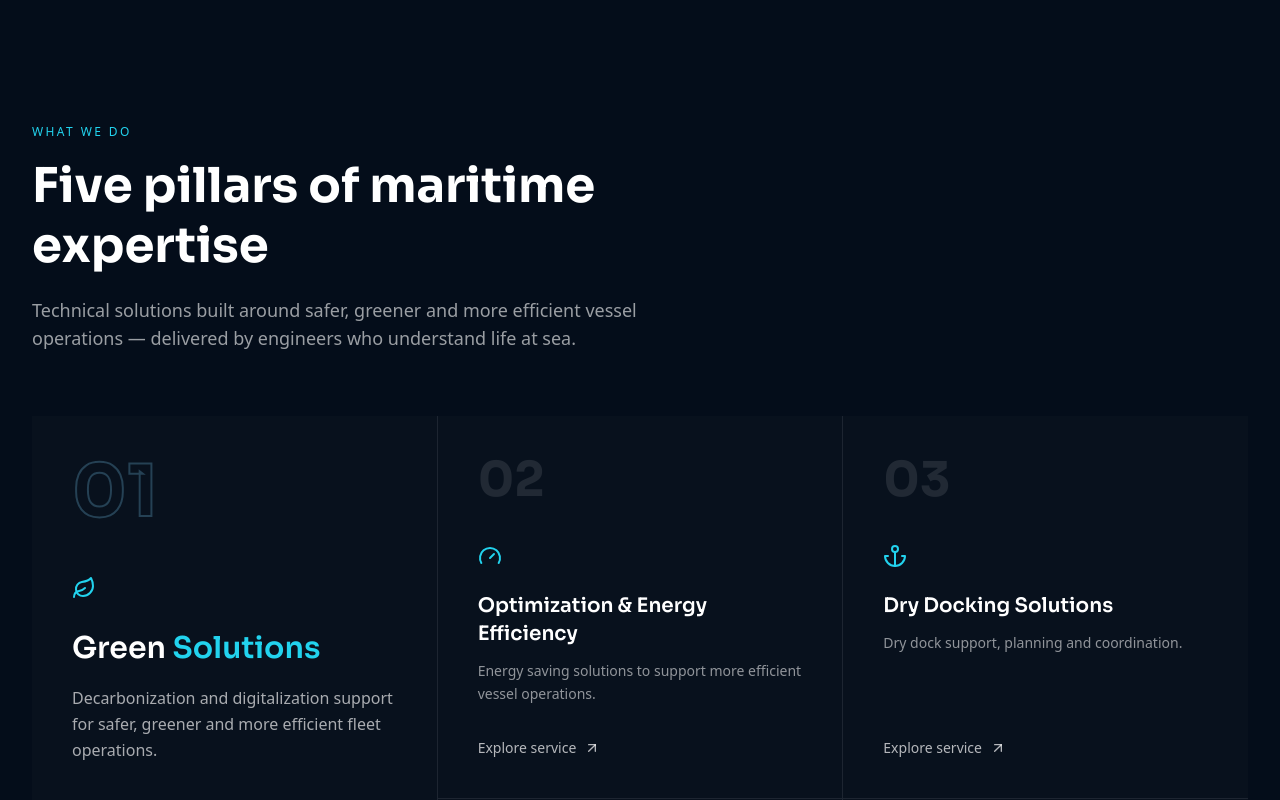
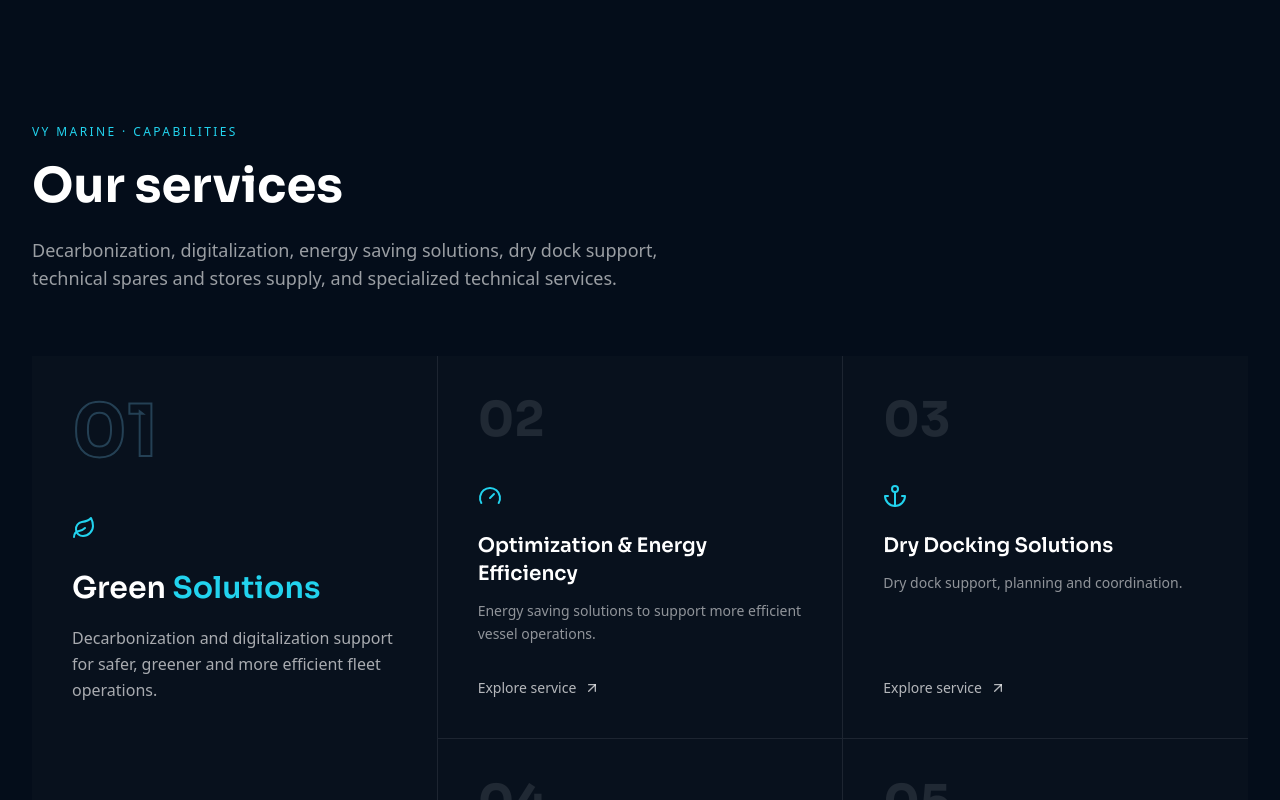
Before and after one commit to obeyyyy/marine_website, a Next.js app: page / in a window 1280 px wide. Shown: the part 1140-1940 px from the top of the page. Built offline with nearby package versions, Linux system fonts and the light colour scheme.

Commit message:
Clarify homepage services section

```diff
--- a/src/components/Services.tsx
+++ b/src/components/Services.tsx
@@ -46,21 +46,21 @@ export default function Services() {
       <div className="relative max-w-7xl mx-auto px-4 sm:px-6 lg:px-8">
         {/* Heading */}
         <motion.div
-          initial={{ opacity: 0, y: 30 }}
-          whileInView={{ opacity: 1, y: 0 }}
+          initial={{ opacity: 0, y: 24, filter: 'blur(12px)' }}
+          whileInView={{ opacity: 1, y: 0, filter: 'blur(0px)' }}
           viewport={{ once: true, margin: '-80px' }}
-          transition={{ duration: 0.7, ease: [0.16, 1, 0.3, 1] }}
+          transition={{ duration: 0.9, ease: [0.16, 1, 0.3, 1] }}
           className="max-w-2xl mb-16"
         >
           <p className="text-xs font-medium tracking-[0.2em] uppercase text-accent-400 mb-4">
-            What we do
+            VY Marine · Capabilities
           </p>
           <h2 className="font-display text-3xl md:text-5xl font-bold text-white leading-tight mb-5">
-            Five pillars of maritime expertise
+            Our services
           </h2>
           <p className="text-lg text-white/60">
-            Technical solutions built around safer, greener and more efficient vessel operations —
-            delivered by engineers who understand life at sea.
+            Decarbonization, digitalization, energy saving solutions, dry dock support, technical
+            spares and stores supply, and specialized technical services.
           </p>
         </motion.div>
 
@@ -69,10 +69,10 @@ export default function Services() {
           {services.map((service, index) => (
             <motion.div
               key={service.title}
-              initial={{ opacity: 0, y: 40 }}
-              whileInView={{ opacity: 1, y: 0 }}
+              initial={{ opacity: 0, y: 30, filter: 'blur(10px)' }}
+              whileInView={{ opacity: 1, y: 0, filter: 'blur(0px)' }}
               viewport={{ once: true, margin: '-60px' }}
-              transition={{ duration: 0.7, delay: (index % 3) * 0.1, ease: [0.16, 1, 0.3, 1] }}
+              transition={{ duration: 0.8, delay: (index % 3) * 0.1, ease: [0.16, 1, 0.3, 1] }}
               className={service.featured ? 'md:col-span-2 lg:col-span-1 lg:row-span-2' : ''}
             >
               <Link
```
